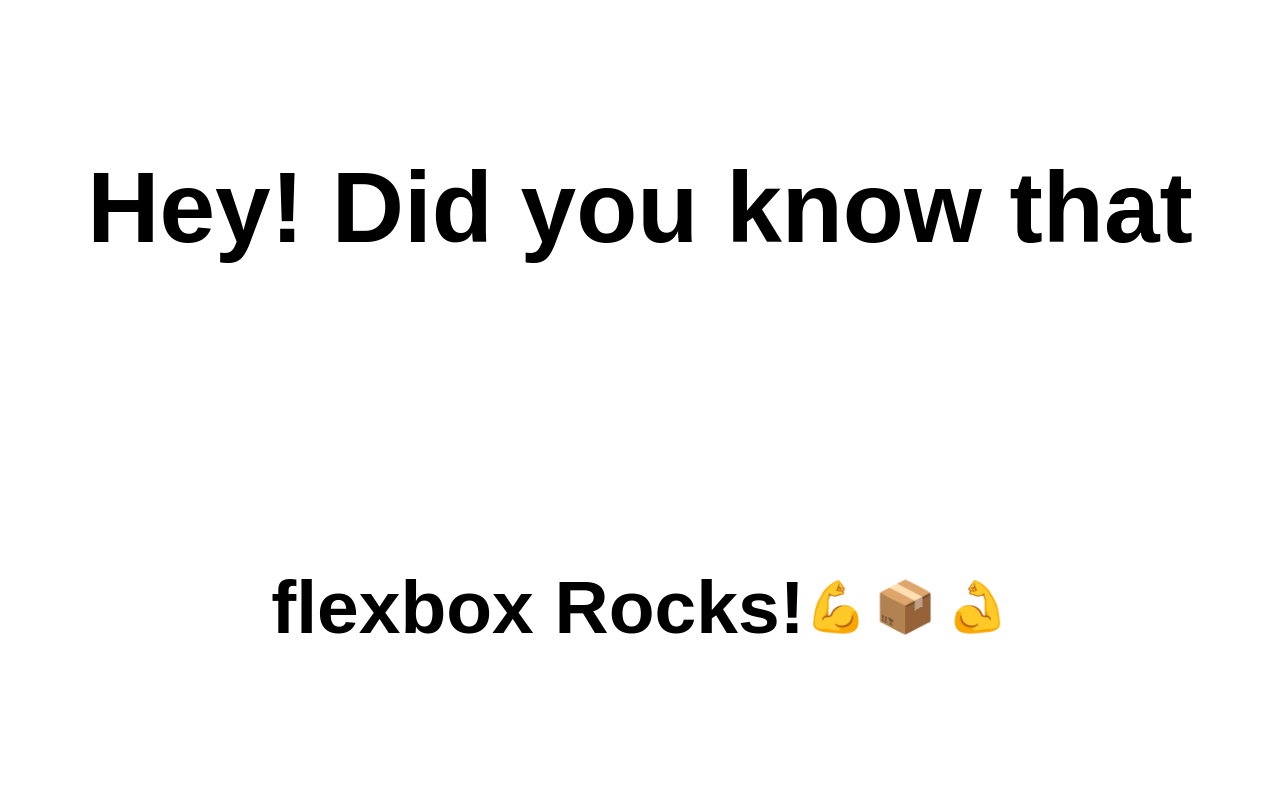
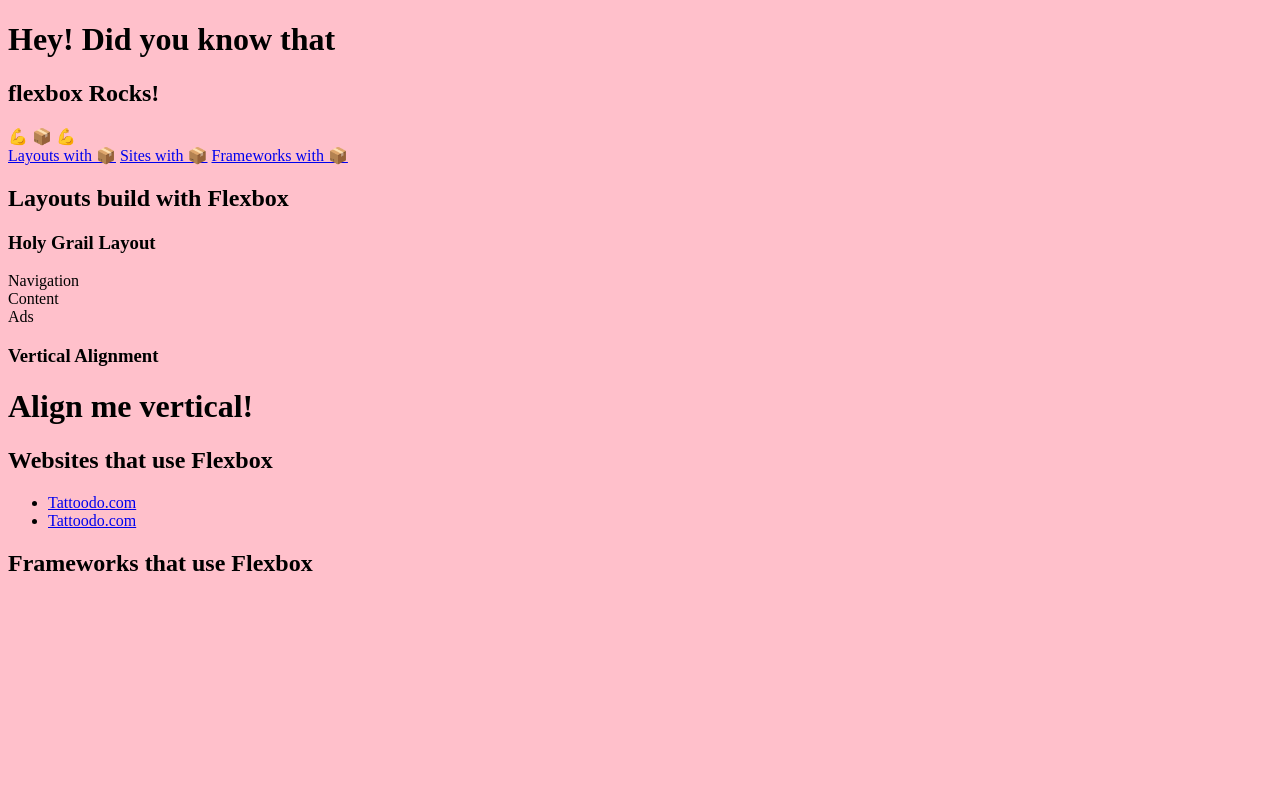
Before and after one commit to Stenkilde/flexbox-rocks, a website: page index.html in a window 1280 px wide. Shown: the top 798 px of the page. Drawn offline with Linux system fonts and the light colour scheme.

```diff
--- a/styles/main.css
+++ b/styles/main.css
@@ -1,113 +1,2 @@
-* {
-    margin: 0;
-    padding: 0;
-}
-
-.intro {
-    width: 100%;
-    height: 100vh;
-    display: flex;
-    font-size: 50px;
-    align-items: center;
-    justify-content: center;
-    font-family: sans-serif;
-    flex-flow: wrap;
-}
-
-.intro h1 {
-    flex: 100%;
-    text-align: center;
-    margin: 0;
-}
-
-.intro h2 {
-    margin: 0;
-}
-
-.intro .box {
-    margin: 0 10px 0 7px;
-}
-
-.intro .right {
-    display: block;
-    transform: scale(-1, 1);
-}
-
-.section {
-    height: 100vh;
-    display: flex;
-    flex-flow: column wrap;
-    justify-content: center;
-    align-items: center;
-}
-
-.layout {
-    display: flex;
-    width: 100%;
-    margin: 10px 0;;
-    border-bottom: 1px solid #000;
-}
-
-.layout.holy-grail {
-    width: 100%;
-    text-align: center;
-}
-
-.layout.holy-grail nav,
-.layout.holy-grail aside {
-    width: 10%;
-}
-
-.layout.holy-grail div {
-    flex: 100%;
-}
-
-.layout.vertical-align {
-    height: 250px;
-    display: flex;
-    justify-content: center;
-    align-items: center;
-}
-
-.layout.vertical-align div {
-    display: flex;
-    justify-content: center;
-    align-items: center;
-    width: 50%;
-    height: 150px;
-    text-align: center;
-    background: peru;
-}
-
-.site-grid {
-    width: 50%;
-    margin: 0;
-    padding: 0;
-    list-style-type: none;
-    display: flex;
-    flex-flow: row wrap;
-}
-
-.site-grid li {
-    width: 50%;
-}
-
-.site-grid li:hover {
-    background: pink;
-}
-
-.site-item {
-    display: flex;
-    justify-content: center;
-    align-items: center;
-    width: 100%;
-    height: 150px;
-}
-
-#sites {
-    background: tomato;
-}
-
-#frameworks {
-    background: pink;
-}
+@import 'somerandom.css';
+/*# sourceMappingURL=../dist/css/maps/main.css.map */
--- /dev/null
+++ b/styles/somerandom.css
@@ -0,0 +1,3 @@
+body {
+	background: pink;
+}
```
Also changed, not shown: Gruntfile.js (added, +59 -0 lines), package.json (added, +30 -0 lines), 3 other files.
